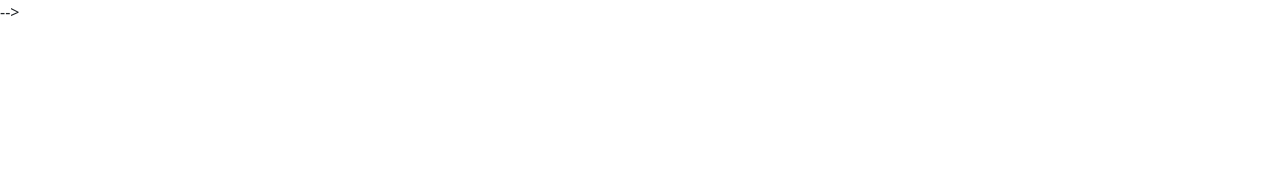
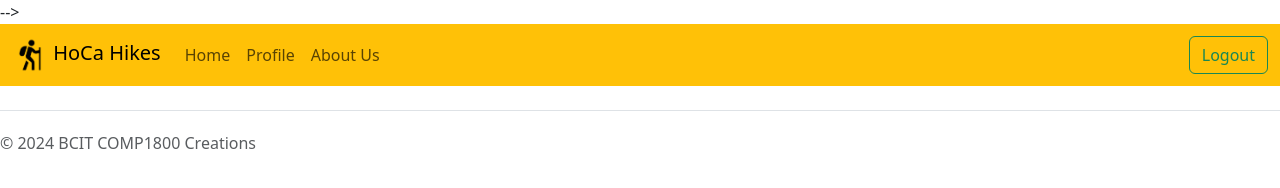
Before and after one commit to metalmind/myhike_wou_owen, a plain HTML site: page template.html in a window 1280 px wide. Drawn offline with nearby package versions, Linux system fonts and the light colour scheme.

Commit message:
uncomment navbar, footer and skeleton.js

```diff
--- a/template.html
+++ b/template.html
@@ -45,19 +45,19 @@
     <!------------------------------>
 
     <!-- our own navbar goes here -->
-    <!-- <nav id="navbarPlaceholder"></nav> -->
+    <nav id="navbarPlaceholder"></nav>
 
     <!-- the body of your page goes here -->
     <!-- stuff -->
 
     <!-- our own footer goes here-->
-    <!-- <nav id="footerPlaceholder"></nav> -->
+    <nav id="footerPlaceholder"></nav>
 
     <!---------------------------------------------->
     <!-- Your own JavaScript functions go here    -->
     <!---------------------------------------------->
     <!-- <script src="./scripts/firebaseAPI_TEAM99.js"></script> -->
-    <!-- <script src="./scripts/skeleton.js"></script> -->
+    <script src="./scripts/skeleton.js"></script>
     <!-- <script src="./scripts/script.js"></script> -->
 
 </body>
```
